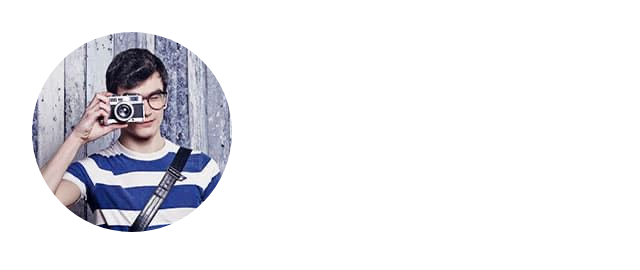
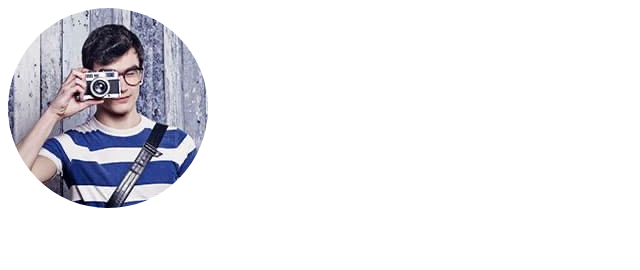
Before and after one commit to js-tasks-ru/htmlcss-20210916_viktor-minor, a website: page 06-lection4/01-avatar/index.html in a window 1280 px wide. Shown: the whole page, without its empty margins (0-640 px from the left). Drawn offline with Linux system fonts and the light colour scheme.

Commit message:
правки стилей

```diff
--- a/06-lection4/01-avatar/avatar.css
+++ b/06-lection4/01-avatar/avatar.css
@@ -1,5 +1,9 @@
 .avatar {
-    padding: 24px;
+    width: 116px;
+    height: 116px;
+}
+
+.avatar__img {
     border-radius: 50%;
     object-fit: cover;
 }
--- a/06-lection4/01-avatar/index.html
+++ b/06-lection4/01-avatar/index.html
@@ -6,9 +6,9 @@
         <link rel="stylesheet" href="./avatar.css">
     </head>
     <body>
-        <div>
+        <div class="avatar">
             <img
-              class="avatar"
+              class="avatar__img"
               src="./public/avatar-200.jpg"
               alt="avatar"
             >
```
